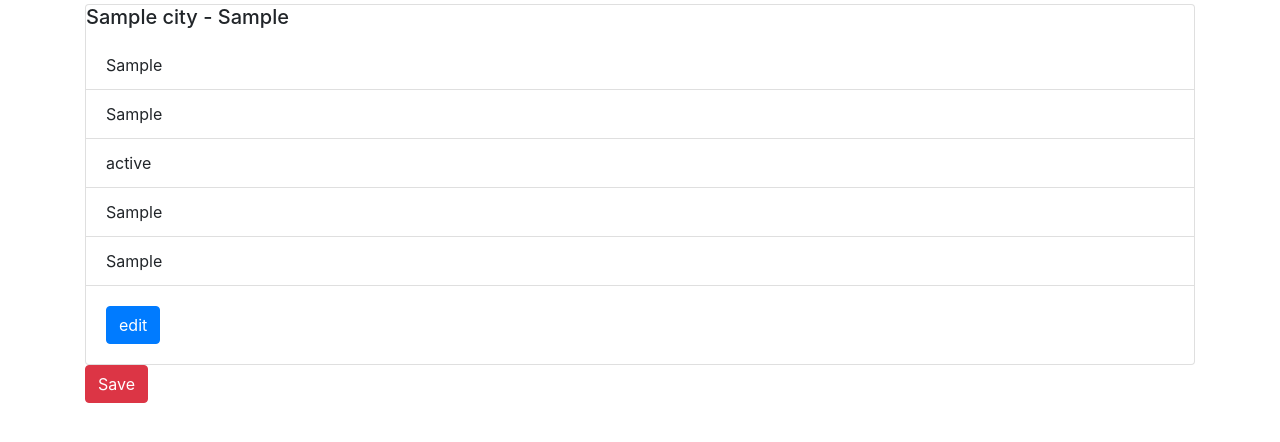
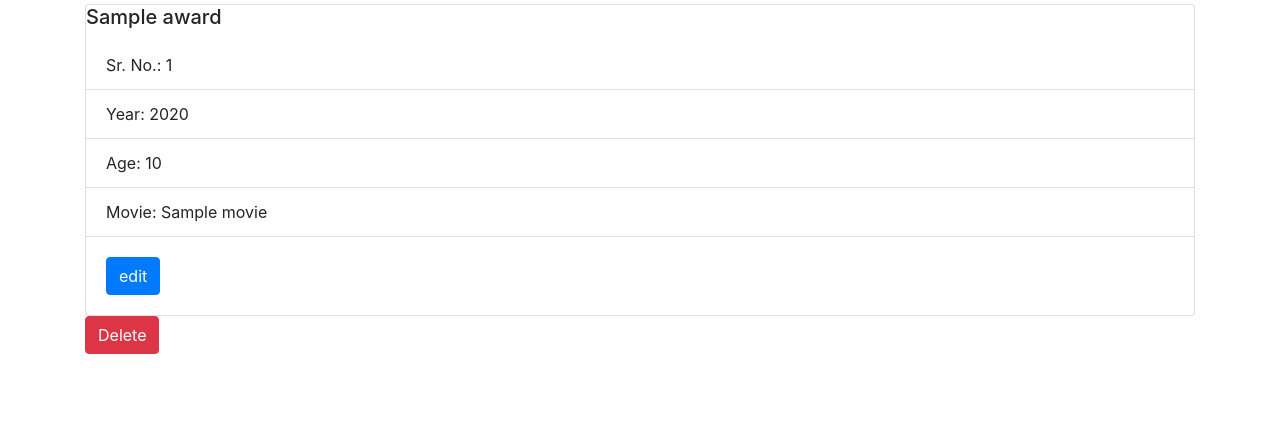
Before and after one commit to jasneekchugh/WebForms-with-Flask, a Flask app: template app/templates/view.html in a window 1280 px wide. Shown: the part 56-498 px from the top of the page. Run offline with Flask 2, Linux system fonts and the light colour scheme; the template is opened without the code that fills it: most values are stand-ins (such as "Sample title", 1, 10 or a date in 2020); some libraries are stand-ins or nearby versions.

Commit message:
Task: updated view.html for Oscar_male dataset

```diff
--- a/app/templates/view.html
+++ b/app/templates/view.html
@@ -2,20 +2,20 @@
 {% block content %}
 
 <div class="card" class="m-5 p-2">
-    <h5 class="card-title">{{ city.fldName }} - {{ city.fldAbbreviation }}</h5>
+    <h5 class="card-title">{{ award.name }}</h5>
 
     <ul class="list-group list-group-flush">
-        <li class="list-group-item">{{ city.fldLat }}</li>
-        <li class="list-group-item">{{ city.fldLong }}</li>
-        <li class="list-group-item">{{ city.fldCapitalStatus }}</li>
-        <li class="list-group-item">{{ city.fldCountry }}</li>
-        <li class="list-group-item">{{ city.fldPopulation }}</li>
+        <li class="list-group-item">Sr. No.: {{ award.index }}</li>
+        <li class="list-group-item">Year: {{ award.year }}</li>
+        <li class="list-group-item">Age: {{ award.age }}</li>
+        <!--<li class="list-group-item">Name: {{ award.name }}</li>-->
+        <li class="list-group-item">Movie: {{ award.movie }}</li>
     </ul>
     <div class="card-body">
-        <a href="/edit/{{city.id}}" class="card-link btn btn-primary">edit</a>
+        <a href="/edit/{{award.name}}" class="card-link btn btn-primary">edit</a>
     </div>
 </div>
-<form action="/delete/{{city.id}}" method="post"><button type="submit" class="btn btn-danger">Save</button></form>
+<form action="/delete/{{award.name}}" method="post"><button type="submit" class="btn btn-danger">Delete</button></form>
 
 
 {% endblock %}
```
